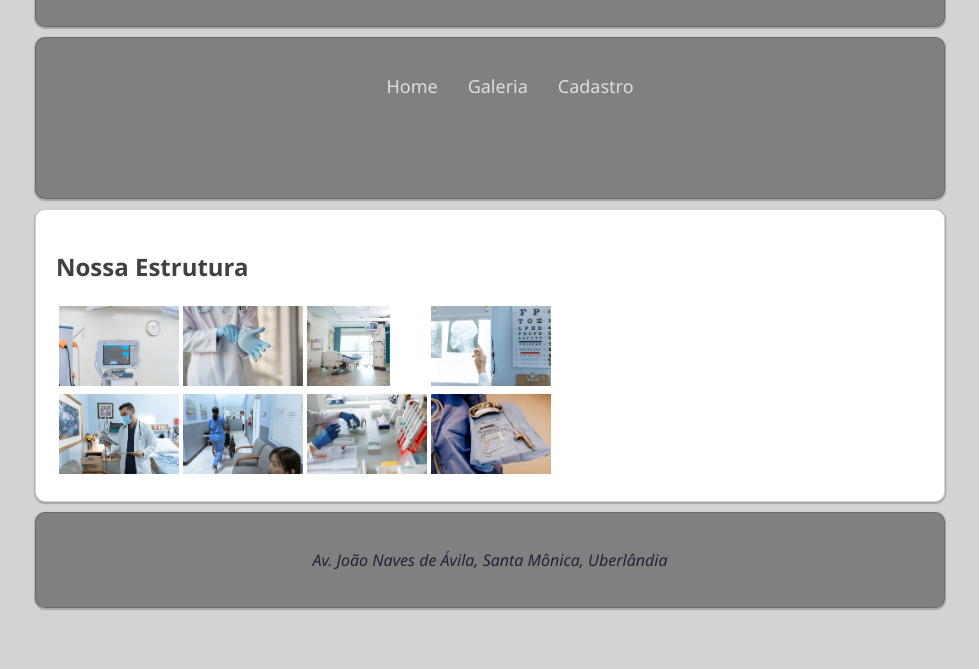
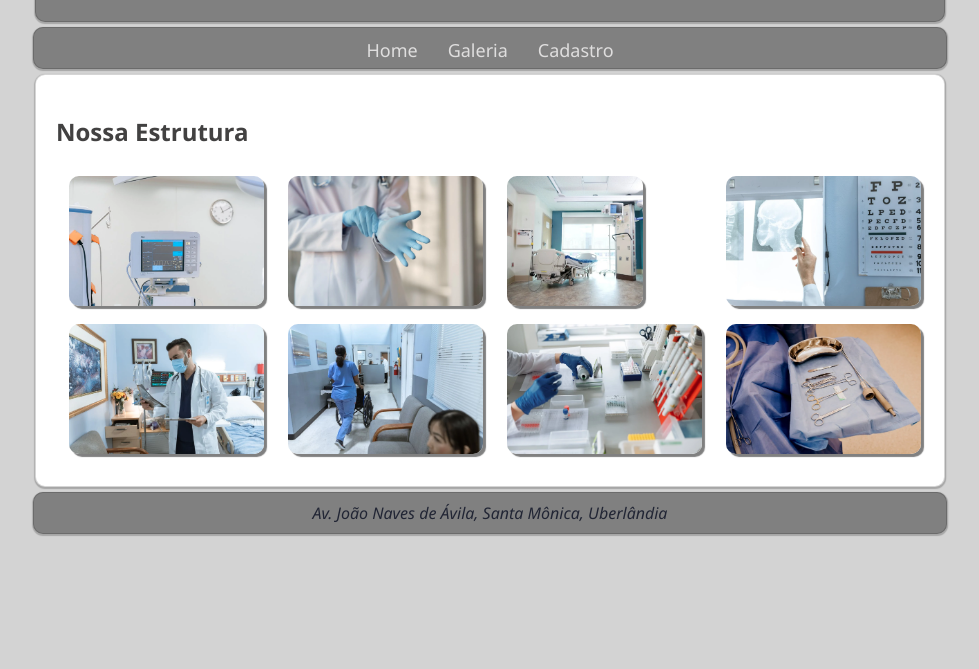
Before and after one commit to douglasadones/Programacao_3, a plain HTML site: page css/ex3/galeria.html in a window 1280 px wide. Shown: the part 131-800 px from the top of the page, without its empty margins (150-1129 px from the left). Drawn offline with Linux system fonts and the light colour scheme.

Commit message:
aconcluindo desafio

```diff
--- a/css/ex3/css/estilogaleria/style.css
+++ b/css/ex3/css/estilogaleria/style.css
@@ -1,35 +1,52 @@
 body {
     padding: 20px;
+    margin: 0 auto;
 }
 
 main {
     border-radius: 10px;
 }
 
-img {
-    height: 80px;
+h1 {
+    color: white;
 }
 
-header {
-    max-width: 70%;
-    margin: 10px auto;
-    padding: 20px;
+header, nav, footer {
+    margin: 5px auto;
     background-color: gray;
     box-shadow: 0.2px 1px 1px 1px rgba(0, 0, 0, 0.212);
     border: 1px solid rgba(0, 0, 0, 0.164);
     border-radius: 10px;
 }
 
+header {
+    max-width: 70%;
+    padding: 20px;
+}
+
 nav, footer {
-    max-width: 70%;
-    margin: 10px auto;
-    padding: 20px;
-    background-color: gray;
-    box-shadow: 0.2px 1px 1px 1px rgba(0, 0, 0, 0.212);
-    border: 1px solid rgba(0, 0, 0, 0.164);
-    border-radius: 10px;
+    max-width: 73.5%;
+    height: 40px;
+
 }
 
 ul {
-    margin-bottom: 80px;
+    padding: 10px;
+    margin: 0;
 }
+
+address {
+    display: flex;
+    align-items: center;
+}
+
+img {
+    height: 130px;
+    margin: 5px 10px;
+    border-radius: 10px;
+    box-shadow: 3px 3px 1px gray;
+}
+
+table {
+    margin: 0 auto;
+}
```
